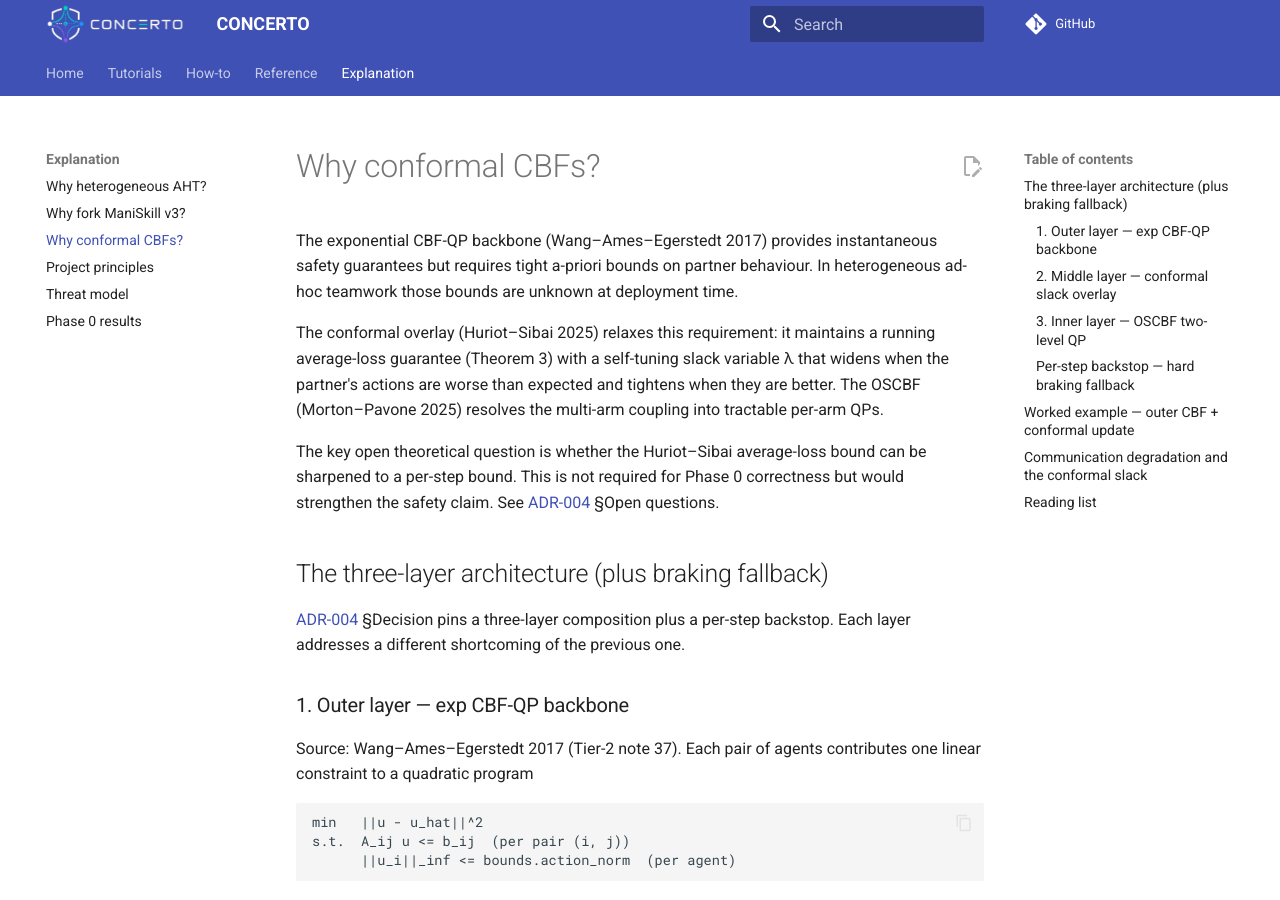
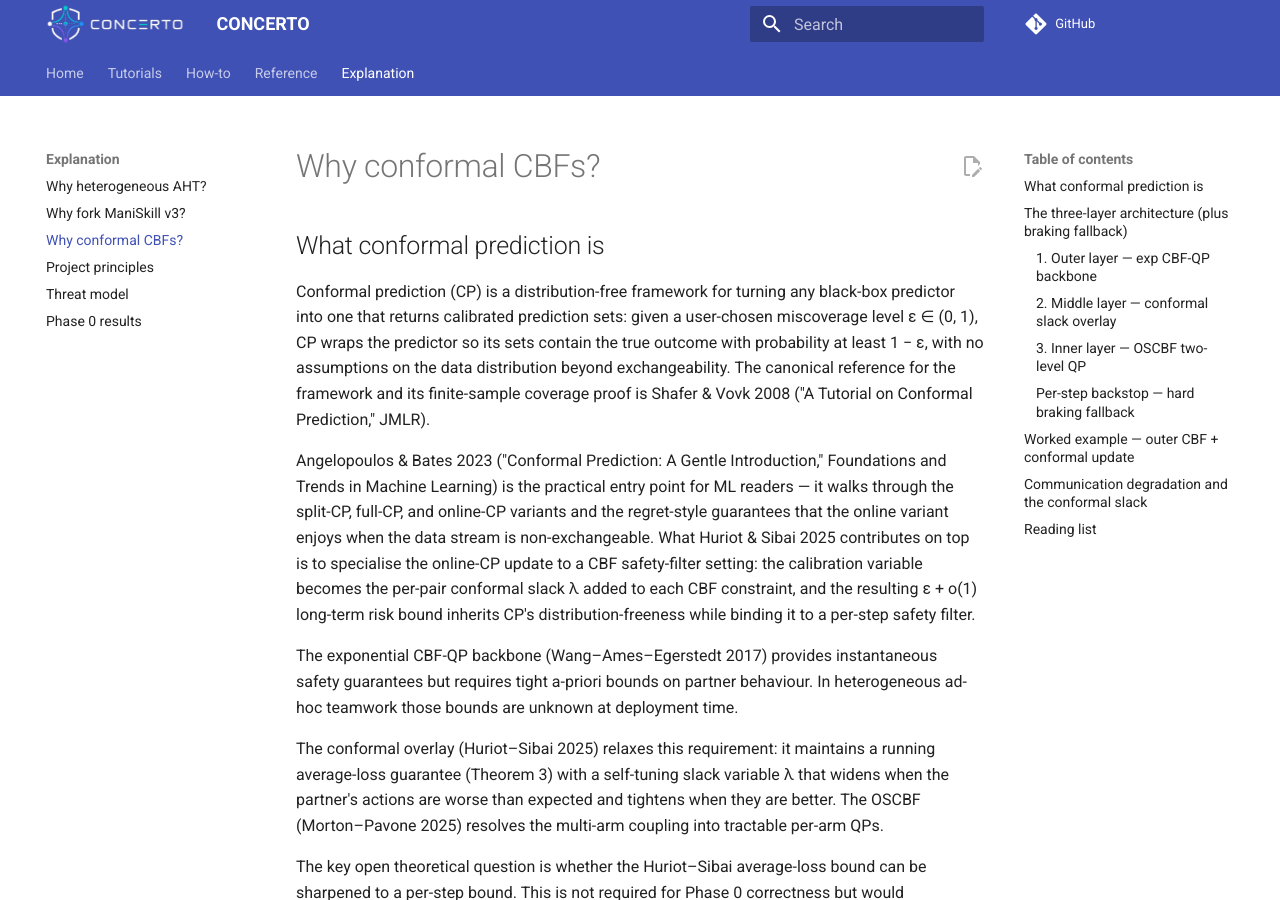
Before and after one commit to fsafaei/concerto, an MkDocs documentation site: the page built from docs/explanation/why-conformal.md, in a window 1280 px wide and 900 px high. Built offline with MkDocs 1.6.1 and Material for MkDocs 9.7.7, drawn with Linux system fonts in a browser that asks for light colours; comment, search, counter and statistics services are not loaded; some of the changed text lies outside the part shown.

Commit message:
docs(adr-004): anchor safety filter in foundational CBF and CP canon (#83)
- ADR-004 Context / Rationale / Evidence basis now cite Ames 2017
  (canonical CBF-QP) and Ames 2019 (tutorial) before
  Wang-Ames-Egerstedt 2017, and Shafer-Vovk 2008 / Angelopoulos-Bates
  2023 before Huriot-Sibai 2025. No change to the Decision; this is a
  citation-completeness fix flagged in the Month-3 review preparation.
- docs/explanation/why-conformal.md opens with a CP primer paragraph
  anchored on Shafer-Vovk / Angelopoulos-Bates and links the new
  literature page.
- Revision history block added to ADR-004 following the ADR-007
  precedent.

Signed-off-by: Farhad Safaei <safaei.farhad@gmail.com>

```diff
--- a/docs/explanation/why-conformal.md
+++ b/docs/explanation/why-conformal.md
@@ -1,4 +1,27 @@
 # Why conformal CBFs?
+
+## What conformal prediction is
+
+Conformal prediction (CP) is a distribution-free framework for turning
+any black-box predictor into one that returns calibrated prediction
+sets: given a user-chosen miscoverage level ε ∈ (0, 1), CP wraps the
+predictor so its sets contain the true outcome with probability at
+least 1 − ε, with no assumptions on the data distribution beyond
+exchangeability. The canonical reference for the framework and its
+finite-sample coverage proof is Shafer & Vovk 2008 ("A Tutorial on
+Conformal Prediction," JMLR).
+
+Angelopoulos & Bates 2023 ("Conformal Prediction: A Gentle
+Introduction," Foundations and Trends in Machine Learning) is the
+practical entry point for ML readers — it walks through the
+split-CP, full-CP, and online-CP variants and the regret-style
+guarantees that the online variant enjoys when the data stream is
+non-exchangeable. What Huriot & Sibai 2025 contributes on top is to
+specialise the online-CP update to a CBF safety-filter setting: the
+calibration variable becomes the per-pair conformal slack λ added to
+each CBF constraint, and the resulting ε + o(1) long-term risk bound
+inherits CP's distribution-freeness while binding it to a per-step
+safety filter.
 
 The exponential CBF-QP backbone (Wang–Ames–Egerstedt 2017) provides
 instantaneous safety guarantees but requires tight a-priori bounds on
@@ -292,3 +315,8 @@ across:
 - **ADRs**: [ADR-004](../reference/adrs.md) (filter formulation),
   [ADR-006](../reference/adrs.md) (partner-policy assumption set),
   [ADR-014](../reference/adrs.md) (three-table reporting).
+
+For the full bibliography — Ames 2017, Ames 2019, Shafer & Vovk 2008,
+Angelopoulos & Bates 2023, Wang–Ames–Egerstedt 2017, Huriot & Sibai
+2025, and the surrounding canon — see
+[the literature reference page](../reference/literature.md#3-conformal-prediction-and-conformal-control).
```
Also changed, not shown: adr/ADR-004-safety-filter.md (+9 -3 lines).
